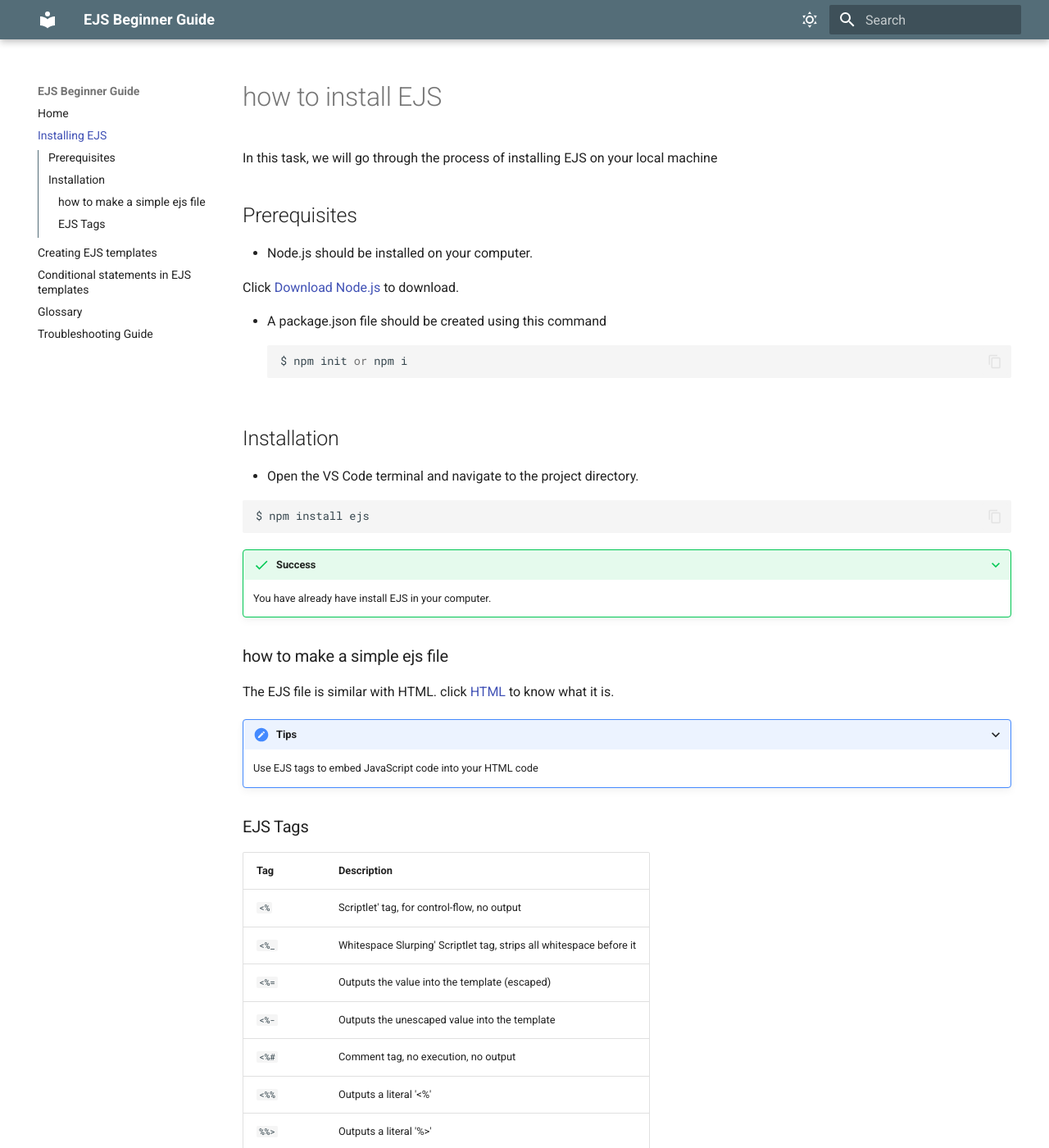
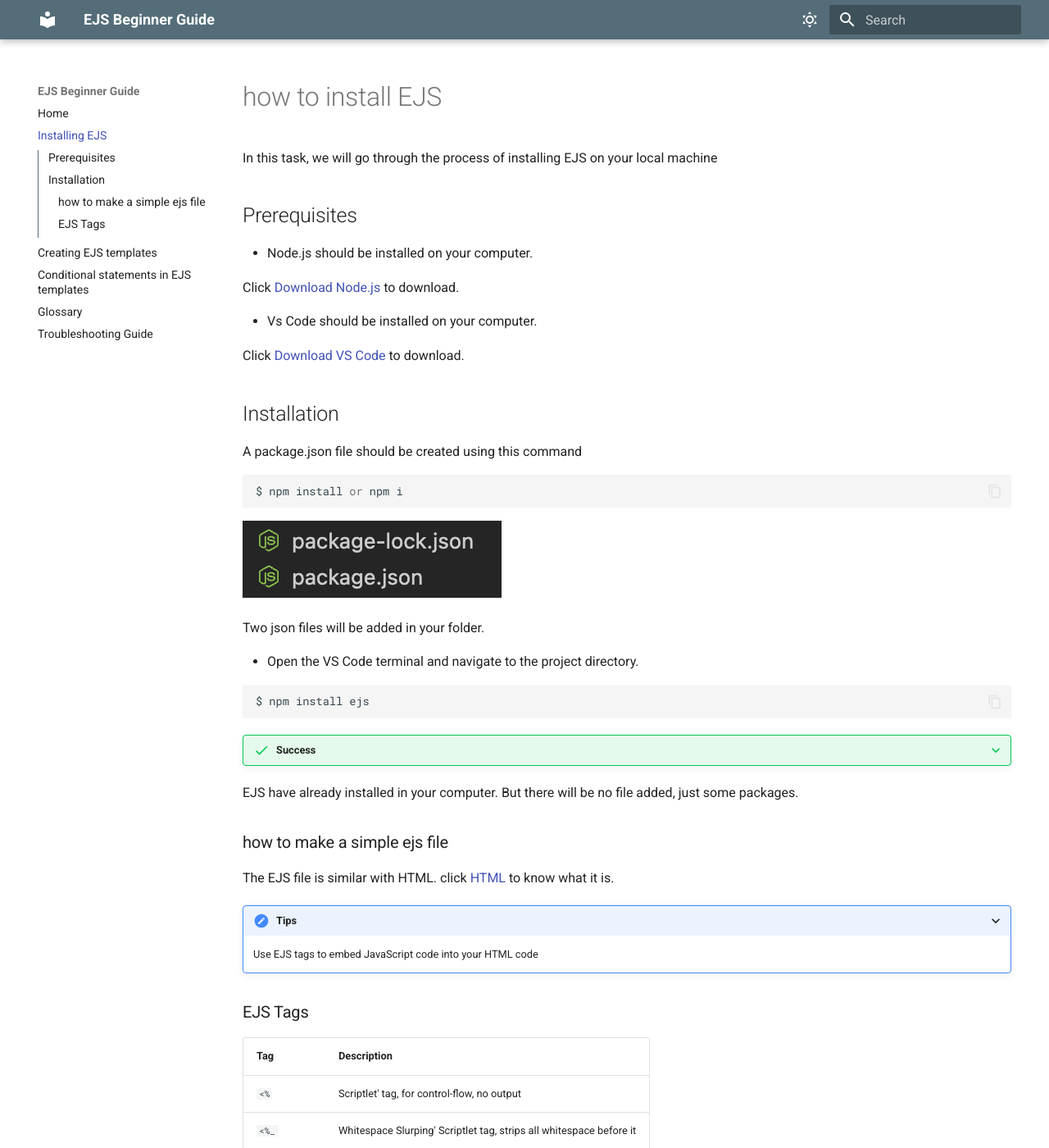
Before and after one commit to M1xckk/Comm-Docs-Test, an MkDocs documentation site: the page built from docs/task1.md, in a window 1280 px wide and 1400 px high. Shown: the whole window at 82% size. Built offline with MkDocs 1.6.1 and Material for MkDocs 9.7.7, drawn with Linux system fonts in a browser that asks for light colours.

Commit message:
added images in task 1

````diff
--- a/docs/task1.md
+++ b/docs/task1.md
@@ -6,12 +6,22 @@
 
 Click [Download Node.js](https://nodejs.org/en) to download.
 
-* A package.json file should be created using this command
+* Vs Code should be installed on your computer.
+
+Click [Download VS Code](https://code.visualstudio.com/) to download.
+
+## Installation
+ A package.json file should be created using this command
 ``` py
-$ npm init or npm i
+$ npm install or npm i
 ```
 
-## Installation
+
+  ![npm i](/images/image2.png)
+
+  Two json files will be added in your folder.
+
+
 * Open the VS Code terminal and navigate to the project directory.
 
 ``` py
@@ -20,7 +30,7 @@
 
 ???+ success
 
-    You have already have install EJS in your computer.
+   EJS have already installed in your computer. But there will be no file added, just some packages.
 
 ### how to make a simple ejs file
 
--- a/mkdocs.yml
+++ b/mkdocs.yml
@@ -8,9 +8,6 @@
   - Glossary: "Glossary.md"
   - Troubleshooting Guide: "Troubleshoot-guide.md"
 
-  # - Creating Login Form: "pages/login-form.md"
-  # - Using passport-local: "pages/using-passport-local.md"
-  # - Logging in: "pages/logging-in.md"
 
 markdown_extensions:
   - toc:
````
Also changed, not shown: docs/images/image1.png (added), docs/images/image2.png (added).
